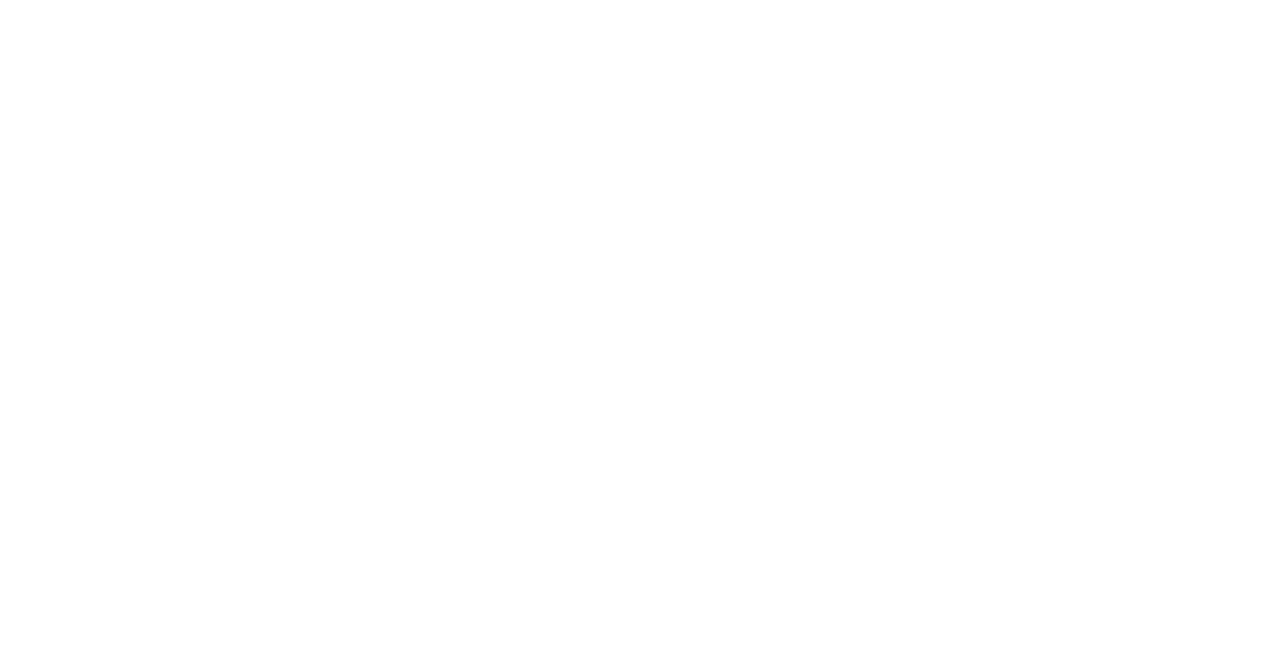
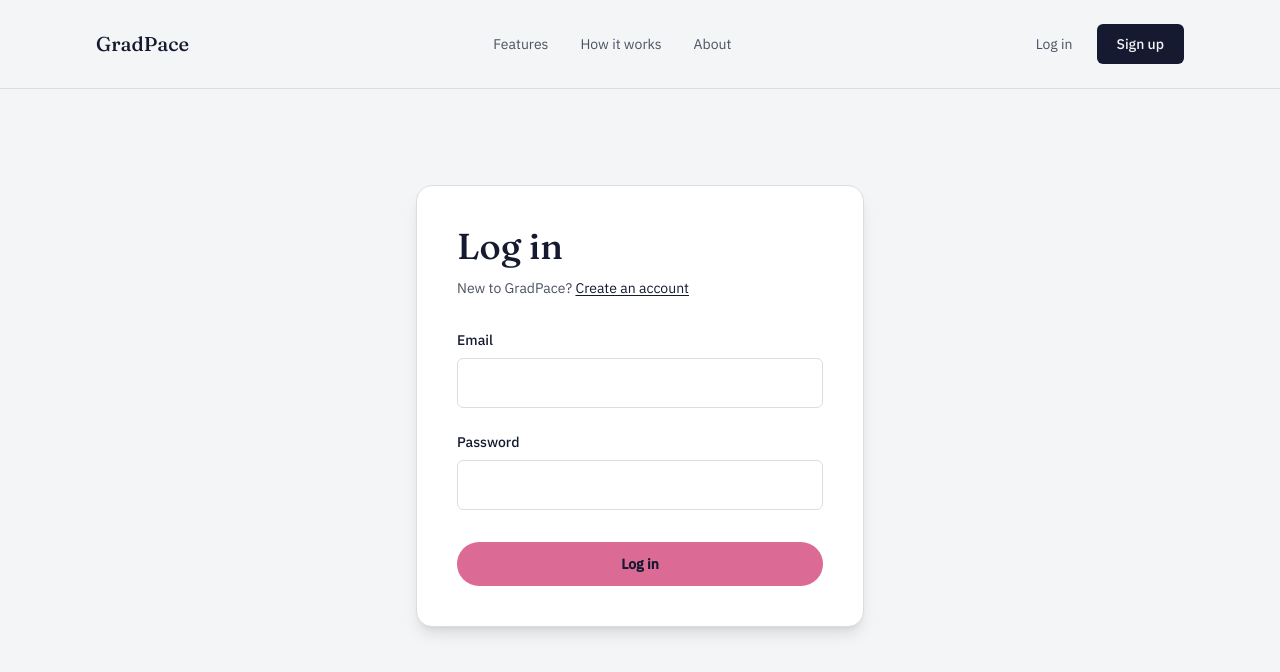
Before and after one commit to GradPace/GradPace-Prototype, a React (Vite) app in the folder frontend/: page /login in a window 1280 px wide. Before the commit this address had no page. Shown: the top 672 px of the page. Built offline with nearby package versions, Linux system fonts and the light colour scheme.

Commit message:
Add login page

```diff
--- a/frontend/src/App.tsx
+++ b/frontend/src/App.tsx
@@ -1,5 +1,7 @@
 import { Route, Routes } from "react-router-dom";
 import HomePage from "./pages/HomePage/HomePage";
+import LoginPage from "./pages/LoginPage/LoginPage";
+import SignupPage from "./pages/SignupPage/SignupPage";
 {
   /* Routes is what nests <Route>s
    * Route maps URLs to components
@@ -9,6 +11,8 @@
   return (
     <Routes>
       <Route path="/" element={<HomePage />} />
+      <Route path="/login" element={<LoginPage />} />
+      <Route path="/signup" element={<SignupPage />} />
     </Routes>
   );
 }
--- a/frontend/src/pages/LoginPage/LoginPage.tsx
+++ b/frontend/src/pages/LoginPage/LoginPage.tsx
@@ -0,0 +1,58 @@
+// import { Link } from 'react-router-dom'
+import Navbar from "../../components/Navbar/Navbar";
+import { Link } from "react-router-dom";
+
+/*
+ * login page
+ */
+export default function LoginPage() {
+  return (
+    <div className="min-h-screen bg-paper font-sans text-ink">
+      <Navbar />
+      {/* main card that control its own width */}
+      <main className="mx-auto flex max-w-6xl justify-center px-8 py-24">
+        <div className="w-full max-w-md rounded-2xl border border-line bg-white p-10 shadow-lg">
+          <h1 className="font-serif text-4xl font-medium text-ink">Log in</h1>
+          <p className="mt-3 text-sm text-slate">
+            New to GradPace?{" "}
+            <Link
+              to="/signup"
+              className="text-ink underline underline-offset-2 hover:text-pink"
+            >
+              Create an account
+            </Link>
+          </p>
+
+          <form className="mt-8 flex flex-col gap-6">
+            <label className="flex flex-col gap-2 text-sm font-medium text-ink">
+              Email
+              <input
+                type="email"
+                name="email"
+                required
+                className="rounded-md border border-line px-4 py-3 text-base text-ink outline-none focus:border-ink"
+              />
+            </label>
+
+            <label className="flex flex-col gap-2 text-sm font-medium text-ink">
+              Password
+              <input
+                type="password"
+                name="password"
+                required
+                className="rounded-md border border-line px-4 py-3 text-base text-ink outline-none focus:border-ink"
+              />
+            </label>
+
+            <button
+              type="submit"
+              className="mt-2 w-full rounded-full bg-pink py-3 text-sm font-semibold text-ink transition-colors hover:bg-pink/90"
+            >
+              Log in
+            </button>
+          </form>
+        </div>
+      </main>
+    </div>
+  );
+}
--- /dev/null
+++ b/frontend/src/pages/SignupPage/SignupPage.tsx
@@ -0,0 +1,9 @@
+import Navbar from "../../components/Navbar/Navbar";
+
+export default function SignupPage() {
+  return (
+    <div>
+      <Navbar />
+    </div>
+  );
+}
```
Also changed, not shown: frontend/src/pages/SignupPage/SignupPate.tsx (deleted).
